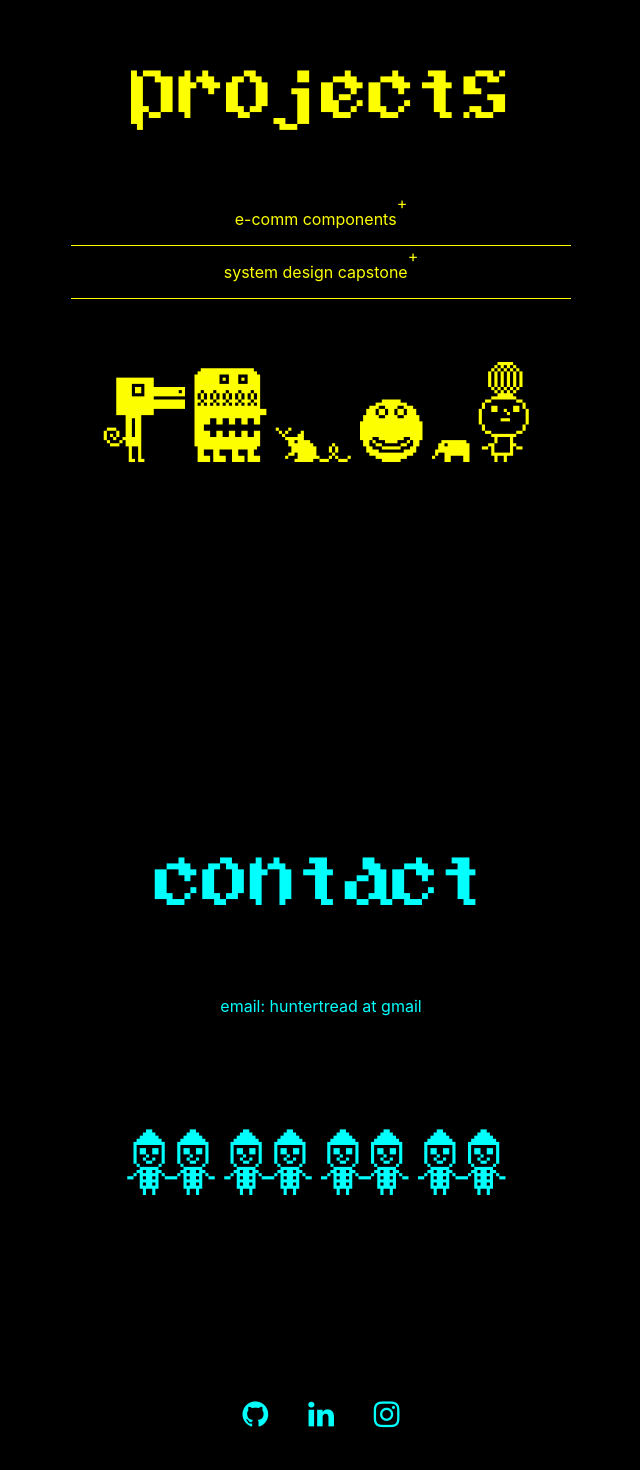
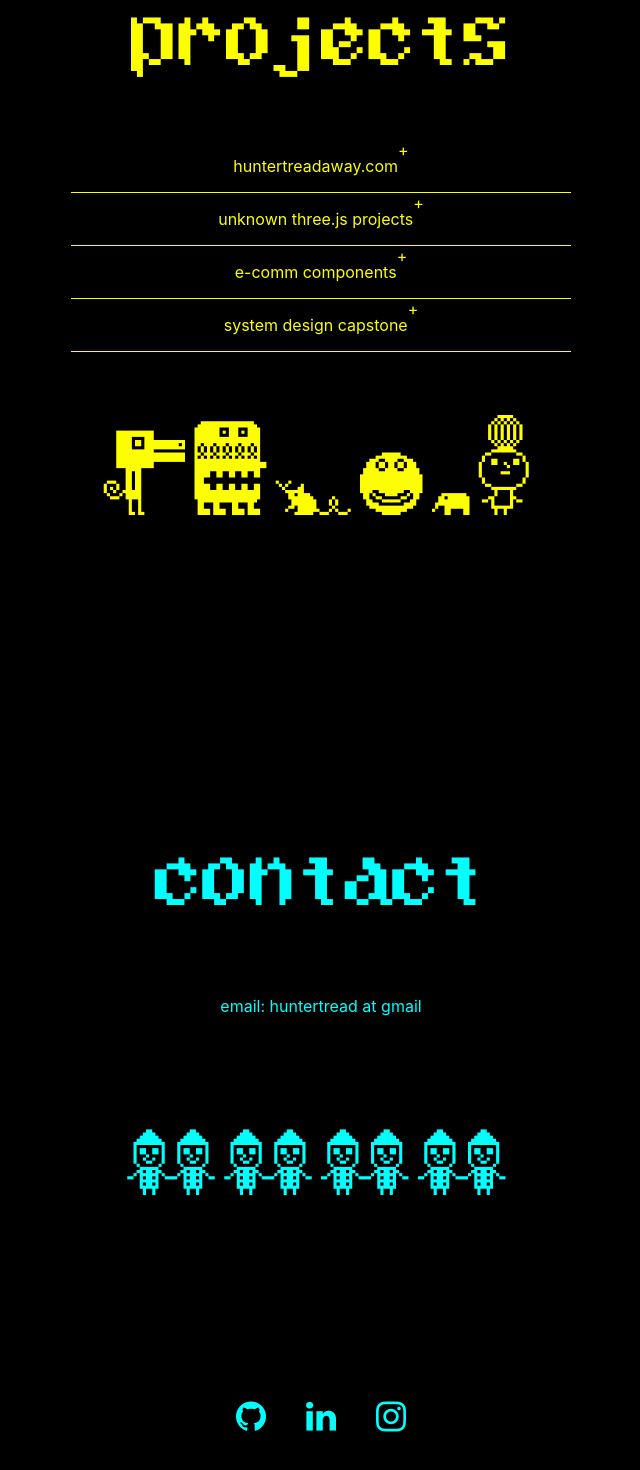
Before and after one commit to huntertread/huntertread.com, a React (Create React App) app: page / in a window 1280 px wide. Shown: the part 1741-3211 px from the top of the page, without its empty margins (319-959 px from the left). Built offline with nearby package versions, Linux system fonts and the light colour scheme.

Commit message:
stubbed out projects section accordion placeholders

```diff
--- a/src/Footer/Footer.js
+++ b/src/Footer/Footer.js
@@ -5,9 +5,9 @@ const Footer = () => {
 
   return (
     <div className="footer">
-      <a target="blank" alt="link to github profile" href="https://github.com/huntertread" className="fa fa-github" />
-      <a target="blank" alt="link to linked-in profile"  href="https://www.linkedin.com/in/huntertread/" className="fa fa-linkedin" />
-      <a target="blank" alt="link to instagram profile" href="https://www.instagram.com/protozoasaur/?hl=en" className="fa fa-instagram" />
+      <a target="blank" alt="link to github profile" href="https://github.com/huntertread" className="fa fa-github" ></a>
+      <a target="blank" alt="link to linked-in profile"  href="https://www.linkedin.com/in/huntertread/" className="fa fa-linkedin" ></a>
+      <a target="blank" alt="link to instagram profile" href="https://www.instagram.com/protozoasaur/?hl=en" className="fa fa-instagram" ></a>
     </div>
   )
 }
--- a/src/Footer/footer.css
+++ b/src/Footer/footer.css
@@ -6,7 +6,7 @@
 
 .footer a {
   text-decoration: none;
-  font-size: 30px;
+  font-size: 35px;
   margin: 20px;
   border: 0px solid black;
   color: #01fffe;
--- a/src/Projects/Projects.js
+++ b/src/Projects/Projects.js
@@ -3,6 +3,12 @@ import AccordionDrawer from '../AccordionDrawer/AccordionDrawer'
 import './projects.css'
 
 const Projects = () => {
+
+  const htContent = 'this website right here! font is sourced from a classic NES game called Holy Diver'
+  const htLink = ''
+
+  const threeContent = 'a fancy three.js project'
+  const threeLink = ''
 
   const ecommContent = 'a sampling of e-commerce components in the neumorphic design style'
   const ecommLink = 'https://github.com/huntertread/e-comm-components'
@@ -14,6 +20,8 @@ const Projects = () => {
     <div id="project-section" className="projects">
       <h1>PROJECTS</h1>
       <div className="projects-content">
+        <AccordionDrawer title={'huntertreadaway.com'} content={htContent} link={htLink} />
+        <AccordionDrawer title={'unknown three.js projects'} content={threeContent} link={threeLink} />
         <AccordionDrawer title={'e-comm components'} content={ecommContent} link={ecommLink} />
         <AccordionDrawer title={'system design capstone'} content={sysDisContent} link={sysDisLink} />
       </div>
```
